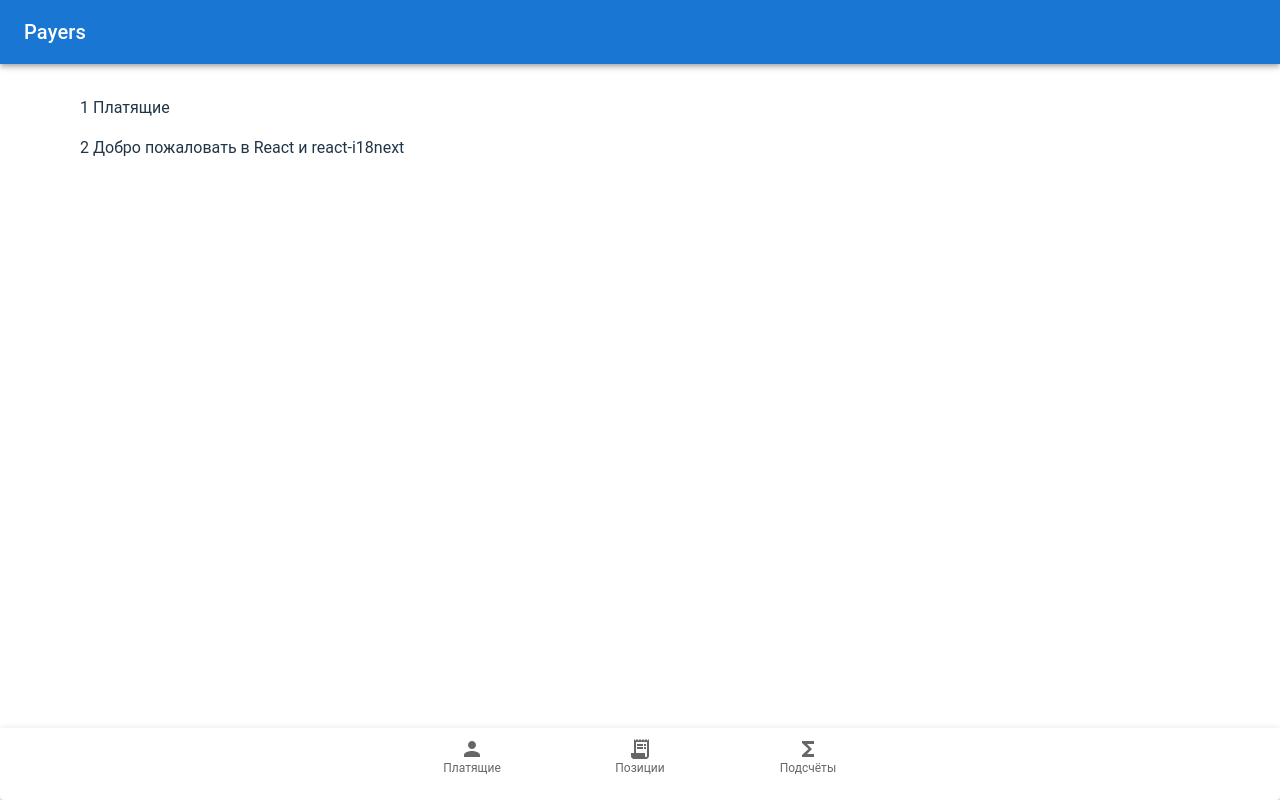
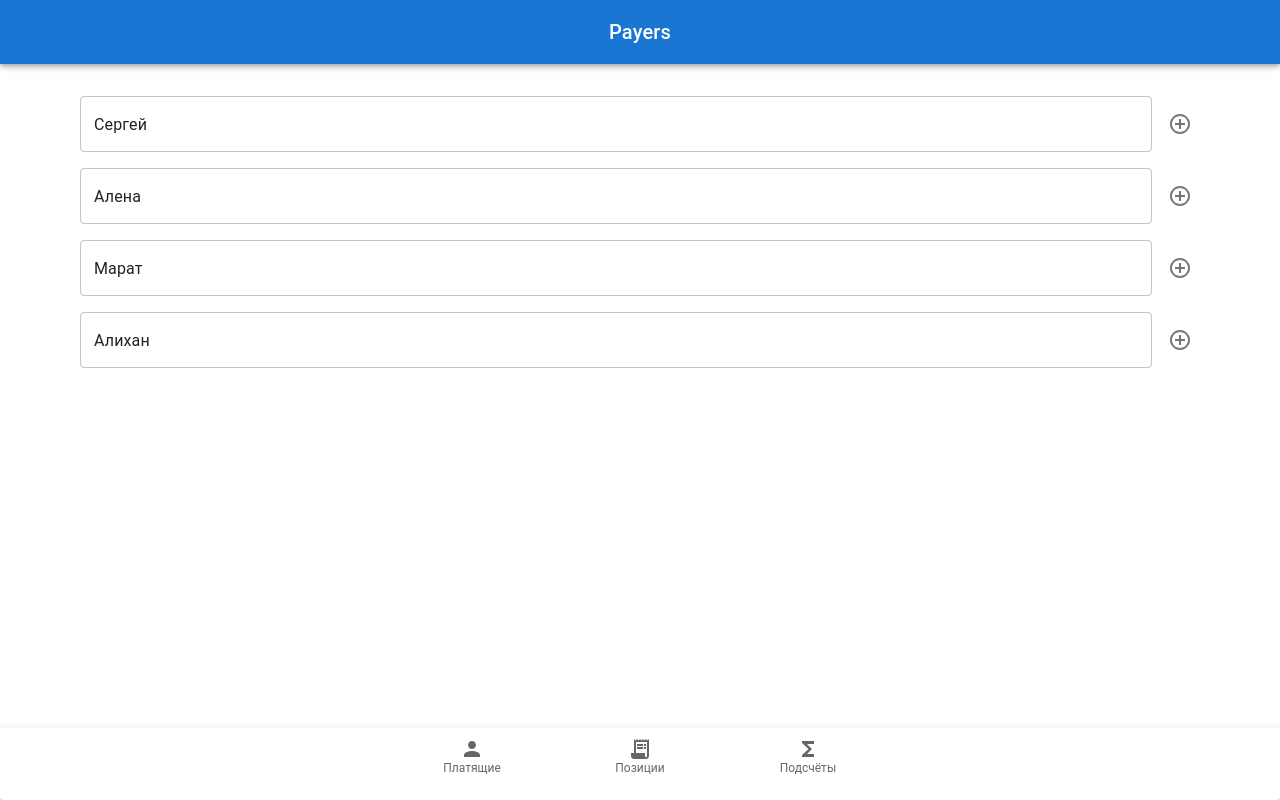
Before and after one commit to YuliyaMinsk/split-bill-easy, a React (Vite) app: page / in a window 1280 px wide. Both pictures are taken after a click on the button "Платящие". Built offline with nearby package versions, Linux system fonts and the light colour scheme; no server answers.

Commit message:
feat: add fields to payer page

```diff
--- a/src/pages/payers-page.tsx
+++ b/src/pages/payers-page.tsx
@@ -1,20 +1,15 @@
-import { Container, List, ListItem } from '@mui/material';
-import { useTranslation } from 'react-i18next';
+import { Container } from '@mui/material';
 
 import { Header } from '../shared/ui/header';
 import { Footer } from '../shared/ui/footer';
+import { SetPayers } from '../widgets/set-payers';
 
 function PayersPage() {
-  const { t } = useTranslation();
-
   return (
     <Container maxWidth="xl" disableGutters>
       <Header text={'Payers'} />
       <Container sx={{ mt: '1rem' }}>
-        <List>
-          <ListItem>1 {t('Payers')}</ListItem>
-          <ListItem>2 {t('Welcome to React')}</ListItem>
-        </List>
+        <SetPayers />
       </Container>
       <Footer />
     </Container>
--- a/src/shared/ui/header/index.tsx
+++ b/src/shared/ui/header/index.tsx
@@ -10,7 +10,7 @@ const Header = ({ text }: HeaderProps): JSX.Element => {
 
   return (
     <AppBar position="sticky">
-      <Toolbar>
+      <Toolbar sx={{ justifyContent: 'center' }}>
         <Typography variant="h6" component="h1">
           {text || t('Split Bill Easy')}
         </Typography>
--- a/src/shared/utils/create-path.ts
+++ b/src/shared/utils/create-path.ts
@@ -1,7 +1,4 @@
 function createPath(path: string): string {
-  // TODO: delete after debug
-  // console.log('createPath', `${import.meta.env.VITE_APP_BASE_URL}${path}`);
-  // console.log('createPath', import.meta.env);
   return `${import.meta.env.VITE_APP_BASE_URL}${path}`;
 }
 
--- /dev/null
+++ b/src/widgets/set-payers/index.tsx
@@ -0,0 +1,24 @@
+import { useState } from 'react';
+import { IconButton, List, ListItem, TextField } from '@mui/material';
+import { AddCircleOutline } from '@mui/icons-material';
+
+const payersFake = ['Сергей', 'Алена', 'Марат', 'Алихан'];
+
+const SetPayers = (): JSX.Element => {
+  const [payerList, setPayerList] = useState<string[]>(payersFake);
+
+  return (
+    <List>
+      {payerList.map((payer) => (
+        <ListItem key={payer}>
+          <TextField id="outlined-basic" fullWidth sx={{ mr: 1 }} defaultValue={payer} />
+          <IconButton aria-label="add">
+            <AddCircleOutline />
+          </IconButton>
+        </ListItem>
+      ))}
+    </List>
+  );
+};
+
+export { SetPayers };
```
Also changed, not shown: src/entities/payer/ui/payer-list-item/index.tsx (added), src/entities/payer/ui/payer-list/index.tsx (added).
